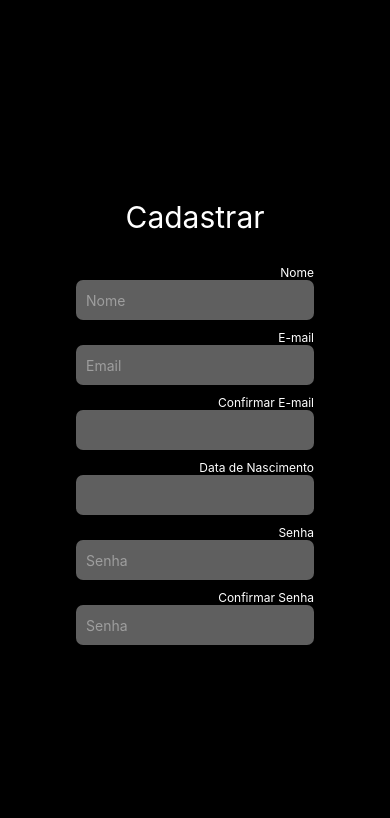
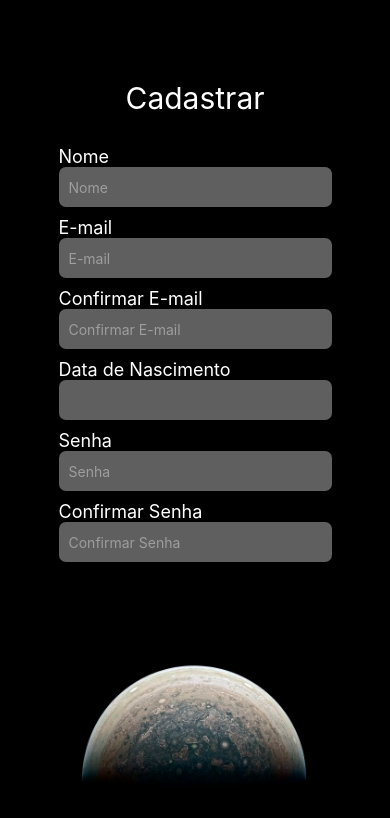
Before and after one commit to Fabricio-SM/TCC_Elara, a React Native app: screen /cadastro in a window 390 px wide. Shown: the top 818 px of the page. Built offline with nearby package versions, Linux system fonts and the light colour scheme.

Commit message:
Alteração-tela-cadastro

```diff
--- a/src/Components/Image/index.tsx
+++ b/src/Components/Image/index.tsx
@@ -1,14 +1,14 @@
 import React from "react";
 import planetImg from '../../assets/original.png'
 import { ImageBackground } from "react-native";
-import { style } from "./style";
+import { styleImg } from "./style";
 
 export function PlanetImage() {
     return (
         <ImageBackground
             source={planetImg}
             defaultSource={planetImg}
-            style={style.image}
+            style={styleImg.image}
         >
         </ImageBackground>
     );
--- a/src/Components/Image/style.ts
+++ b/src/Components/Image/style.ts
@@ -1,9 +1,10 @@
 import { StyleSheet } from 'react-native';
 
-export const style = StyleSheet.create({
+export const styleImg = StyleSheet.create({
     image: {
         alignSelf: 'center',
         width: 250,
         height: 200,
-    }
+    },
+
 })
--- a/src/Screens/Cadastro/Cadastro.tsx
+++ b/src/Screens/Cadastro/Cadastro.tsx
@@ -5,34 +5,37 @@ import { SafeAreaView } from "react-native-safe-area-context";
 import { style } from "./style";
 import { Input } from "../../Components/Input/Input";
 import { Background } from "../../Components/Background/Background";
+import { PlanetImage } from "../../Components/Image";
+import { styleImg } from "../../Components/Image/style";
 
 
 export function Cadastro() {
     return (
         <Background>
-            <SafeAreaView>
+            <SafeAreaView style={style.view}>
                 <View>
                     <Text style={style.label}>Cadastrar</Text>
 
                     <Text style={style.label2}>Nome</Text>
-                    <Input isPass={false} placeholder={"Nome"} />
+                    <Input placeholder={"Nome"} />
 
                     <Text style={style.label2}>E-mail</Text>
-                    <Input isPass={false} placeholder="Email" />
+                    <Input placeholder={"E-mail"} />
 
                     <Text style={style.label2}>Confirmar E-mail</Text>
-                    <Input isPass={false} placeholder="" />
+                    <Input placeholder={"Confirmar E-mail"} />
 
                     <Text style={style.label2}>Data de Nascimento</Text>
-                    <Input isPass={false} placeholder={""} />
+                    <Input placeholder={""} />
 
                     <Text style={style.label2}>Senha</Text>
-                    <Input isPass={true} placeholder={"Senha"} />
+                    <Input placeholder={"Senha"} />
 
                     <Text style={style.label2}>Confirmar Senha</Text>
-                    <Input isPass={true} placeholder={"Senha"} />
+                    <Input placeholder={"Confirmar Senha"} />
                 </View>
             </SafeAreaView>
+            <PlanetImage />
         </Background>
     );
 }
--- a/src/Screens/Cadastro/style.ts
+++ b/src/Screens/Cadastro/style.ts
@@ -4,8 +4,8 @@ export const style = StyleSheet.create({
     label2: {
         color: '#ffffff',
         marginTop: 10,
-        textAlign: 'right',
-        fontSize: 12,
+        textAlign: 'left',
+        fontSize: 18,
     },
 
     label: {
@@ -18,4 +18,11 @@ export const style = StyleSheet.create({
     text: {
         color: '#ffffff',
     },
+
+    view: {
+        flex: 1,
+        marginTop: 80,
+        width: '70%',
+
+    }
 });
```
Also changed, not shown: 1 other file (tests, documents, lock files or other folders).
